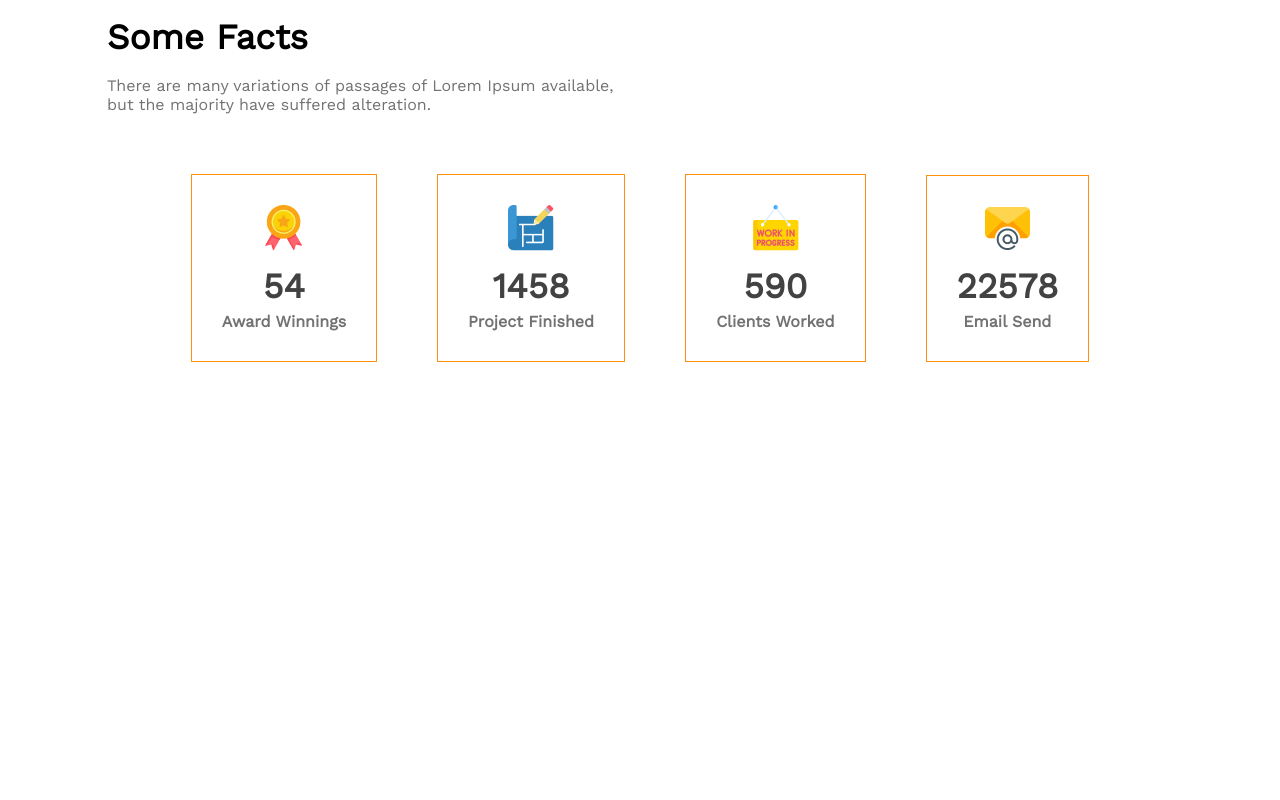
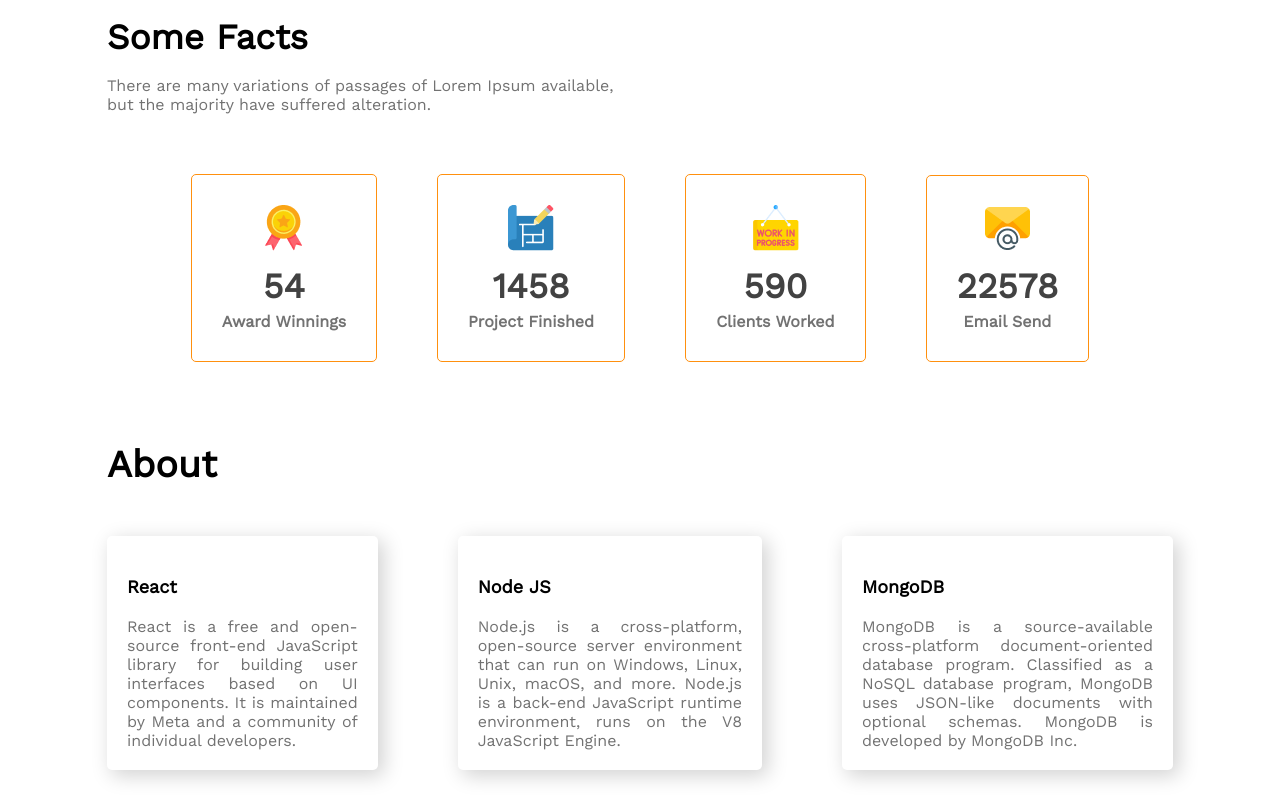
Before and after one commit to shahinmahmud1/Assignment-2, a plain HTML site: page index.html in a window 1280 px wide. Shown: the part 2490-3290 px from the top of the page. Before the commit the page ends 2902 px from the top, so only its background shows below. Drawn offline with nearby package versions, Linux system fonts and the light colour scheme.

Commit message:
about added

```diff
--- a/index.html
+++ b/index.html
@@ -126,6 +126,27 @@
                 </div>
             </div>
         </section>
+        <section class="about">
+            <div class="about-title">
+                <h2>About</h2>
+            </div>
+            <div class="about-items">
+                <div class="about-desc">
+                    <h4 class="about-sub-title">React</h4>
+                    <p>React is a free and open-source front-end JavaScript library for building user interfaces based on UI components. It is maintained by Meta and a community of individual developers.</p>
+                </div>
+                <div class="about-desc">
+                    <h4 class="about-sub-title">Node JS</h4>
+                    <p>Node.js is a cross-platform, open-source server environment that can run on Windows, Linux, Unix, macOS, and more. Node.js is a back-end JavaScript runtime environment, runs on the V8 JavaScript Engine.</p>
+                </div>
+                <div class="about-desc">
+                    <h4 class="about-sub-title">MongoDB</h4>
+                    <p>MongoDB is a source-available cross-platform document-oriented database program. Classified as a NoSQL database program, MongoDB uses JSON-like documents with optional schemas. MongoDB is developed by MongoDB Inc.</p>
+                </div>
+            </div>
+        </section>
+
+        </section>
     </main>
 </body>
 
--- a/style/style.css
+++ b/style/style.css
@@ -30,6 +30,7 @@ header styles
 .header {
     background-color: rgba(255, 144, 14, 0.1);
     width: 100%;
+
 }
 
 .nav-bar {
@@ -255,6 +256,7 @@ facts styles
     border: 1px solid #FF900E;
     padding: 30px;
     text-align: center;
+    border-radius: 5px;
 }
 
 .fact-item h2 {
@@ -269,3 +271,37 @@ facts styles
     font-size: 16px;
     color: #727272;
 }
+.fact-item:hover{
+    background-color: #FF900E;
+}
+
+/*-----------
+about style
+---------*/
+
+.about{
+    max-width: 1066px;
+    margin: 80px auto 30px;
+}
+.about-title{
+    font-size: 25px;
+    margin: 50px 0;
+}
+.about-items{
+    display: flex;
+    gap: 80px;
+    text-align: justify;
+    align-items: center;
+}
+.about-sub-title{
+    font-size: 18px;
+    margin: 20px 0;
+}
+.about-desc{
+    box-shadow: 5px 5px 20px 1px lightgray;
+    border-radius: 5px;
+    padding: 20px;
+}
+.about-desc p{
+    color: #727272;
+}
```
